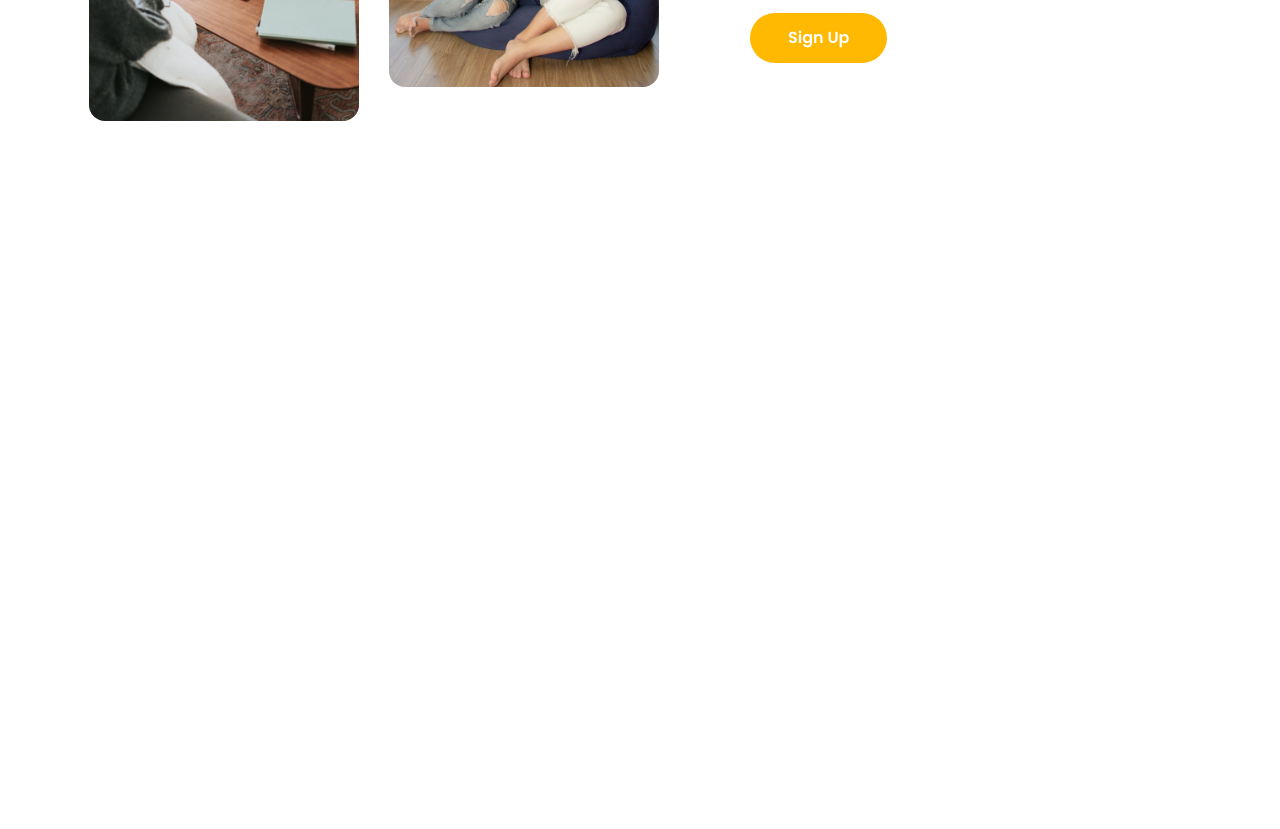
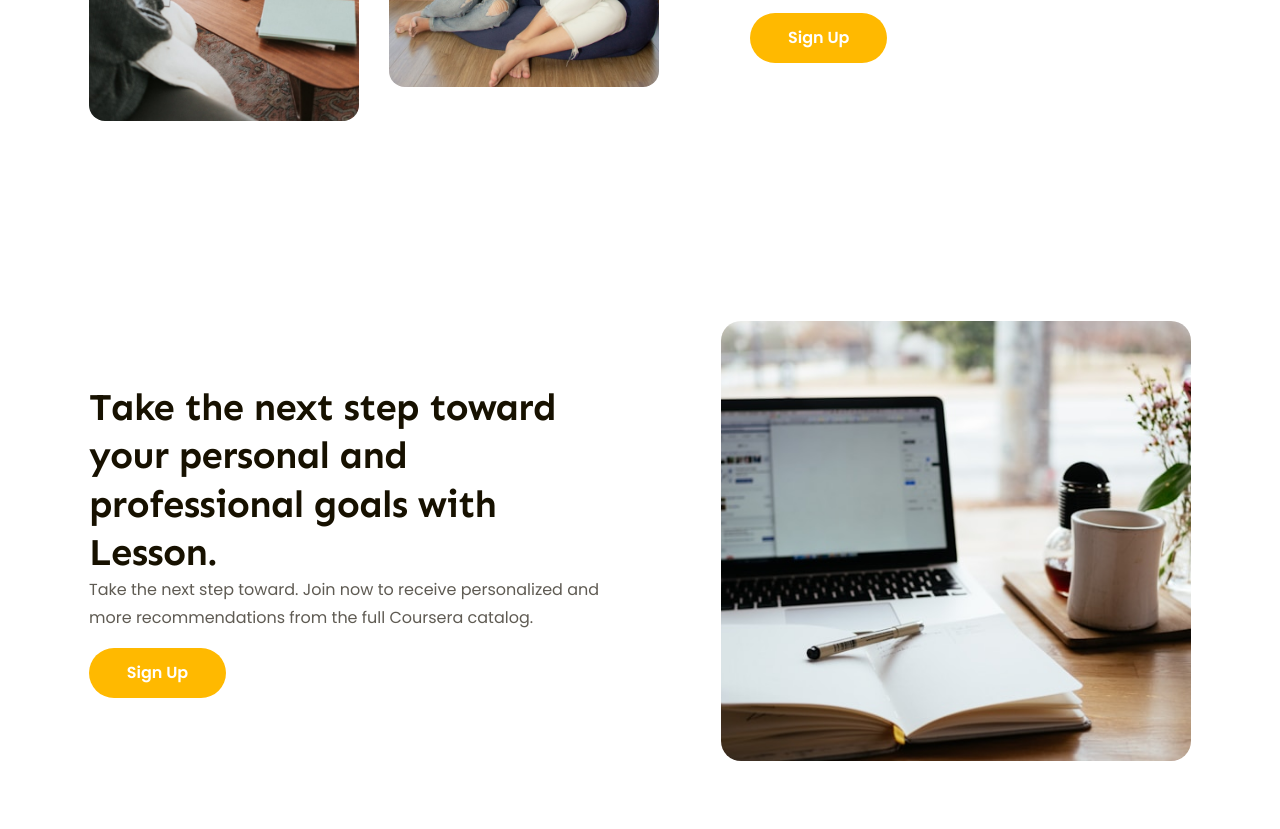
Before and after one commit to LeThanhTinh/figma-to-html, a plain HTML site: page Bai_90.1_Figma_to_HTML/index.html in a window 1280 px wide. Shown: the part 2824-3653 px from the top of the page. Drawn offline with Linux system fonts and the light colour scheme.

Commit message:
p11 làm tiếp phần features

```diff
--- a/Bai_90.1_Figma_to_HTML/assets/css/style.css
+++ b/Bai_90.1_Figma_to_HTML/assets/css/style.css
@@ -564,3 +564,22 @@ a {
   height: 50px;
   background: #ffb900;
 }
+
+/* ============================================== feedback 2============================================== */
+.features-2nd {
+  margin-top: 70px;
+}
+
+.features-2nd .body {
+  flex-direction: row-reverse;
+}
+
+.features-2nd .content {
+  width: 49%;
+}
+
+.features-2nd .img img {
+  width: 470px;
+  height: 440px;
+  border-radius: 20px;
+}
--- a/Bai_90.1_Figma_to_HTML/index.html
+++ b/Bai_90.1_Figma_to_HTML/index.html
@@ -367,5 +367,25 @@
          </div>
       </div>
      </div>
+
+    <!-- features 2-->
+     <div class="features features-2nd">
+      <div class="main-content">
+        <div class="body">
+          <!-- features left -->
+          <div class="img">
+            <img src="./assets/img/learn3.jpg" alt="Take the next step toward your personal and professional goals with Lesson." class="img2">
+          </div>
+
+            <!-- features right -->
+             <div class="content">
+                <h2 class="heading-lv2">Take the next step toward your personal and professional goals with Lesson.</h2>
+                <p class="desc">Take the next step toward. Join now to receive personalized  and more recommendations from the full Coursera catalog.</p>
+                <a href="#!" class="btn cta-btn">Sign Up</a>
+             </div>
+         </div>
+      </div>
+     </div>
+
   </body>
 </html>
```
Also changed, not shown: Bai_90.1_Figma_to_HTML/assets/img/learn3.jpg (added).
